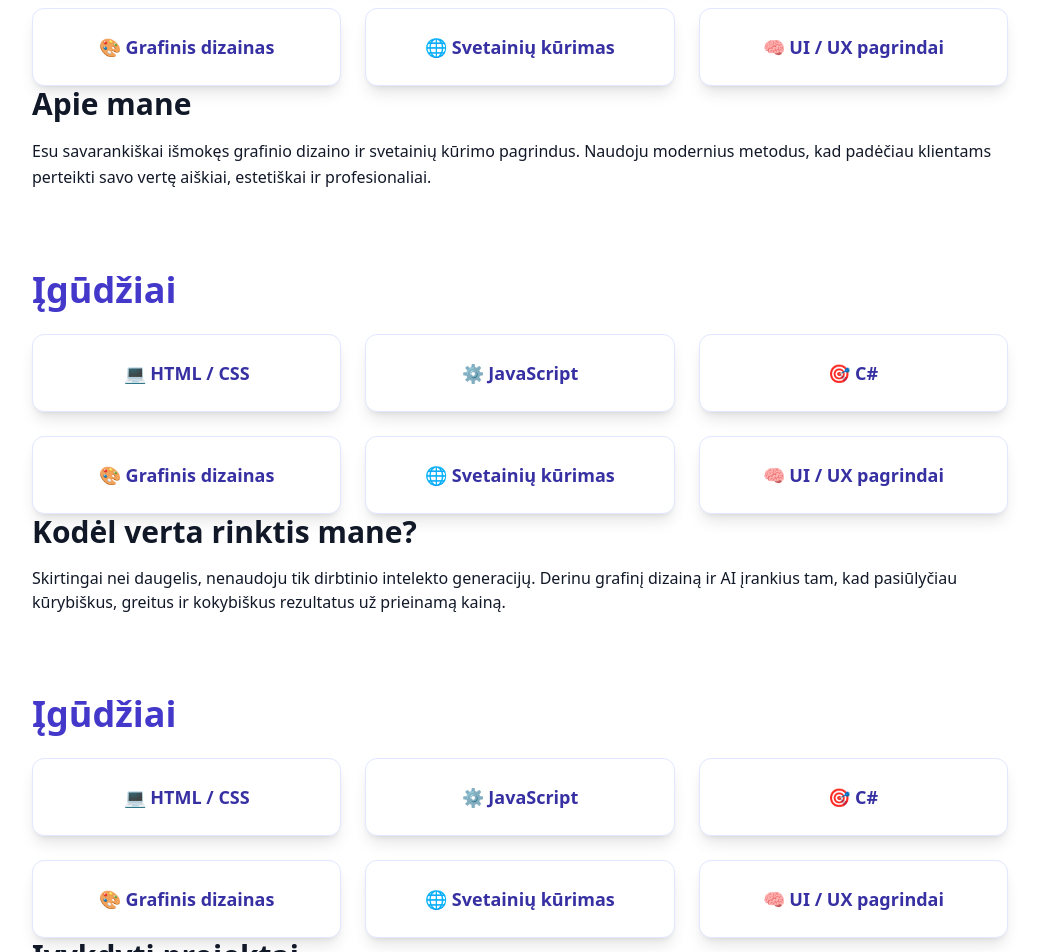
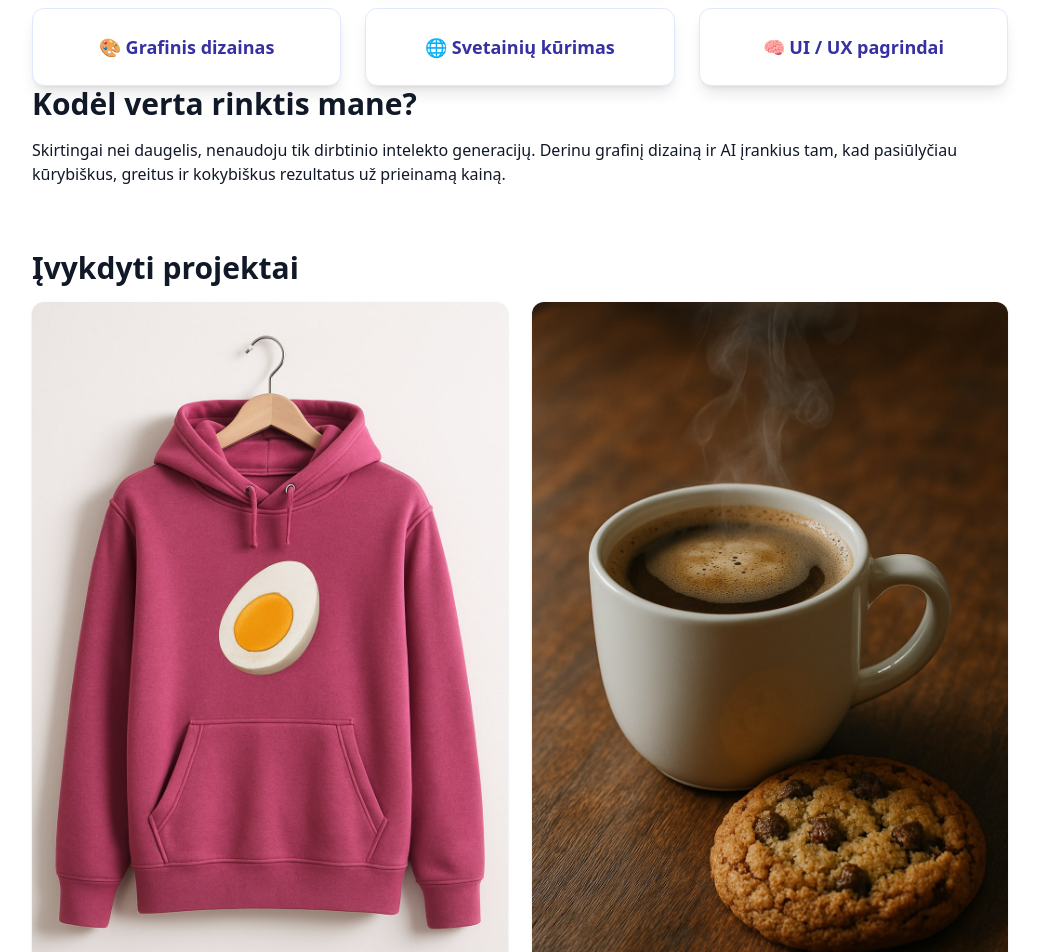
Before and after one commit to TrasherBartd/patrikas-portfolio, a React (Vite) app: page / in a window 1280 px wide. Shown: the part 440-1392 px from the top of the page, without its empty margins (120-1159 px from the left). Built offline with nearby package versions, Linux system fonts and the light colour scheme.

Commit message:
Update Portfolio.jsx

```diff
--- a/src/Portfolio.jsx
+++ b/src/Portfolio.jsx
@@ -1,5 +1,5 @@
 
-// FINAL FULL VERSION with all working components, no export issues, includes all sections
+// FINAL CLEANED VERSION with no duplicate skills section
 import { useState } from "react";
 import { Mail, Github, Linkedin } from "lucide-react";
 
@@ -50,7 +50,6 @@ export default function Portfolio() {
           </p>
         </header>
 
-
         <section className="mt-20 max-w-5xl mx-auto">
           <h2 className="text-4xl font-bold mb-6 text-indigo-700">{lang === 'lt' ? 'Įgūdžiai' : 'Skills'}</h2>
           <div className="grid grid-cols-2 sm:grid-cols-3 gap-6">
@@ -73,63 +72,11 @@ export default function Portfolio() {
         </section>
 
         <section className="mb-16">
-
-          <h2 className="text-3xl font-semibold mb-4">{lang === "lt" ? "Apie mane" : "About Me"}</h2>
-          <p className="leading-relaxed">{aboutText[lang]}</p>
-        </section>
-
-
-<section className="mt-20 max-w-5xl mx-auto">
-  <h2 className="text-4xl font-bold mb-6 text-indigo-700">{lang === 'lt' ? 'Įgūdžiai' : 'Skills'}</h2>
-  <div className="grid grid-cols-2 sm:grid-cols-3 gap-6">
-    {[
-      "💻 HTML / CSS",
-      "⚙️ JavaScript",
-      "🎯 C#",
-      "🎨 Grafinis dizainas",
-      "🌐 Svetainių kūrimas",
-      "🧠 UI / UX pagrindai"
-    ].map((skill, idx) => (
-      <div
-        key={idx}
-        className="bg-white dark:bg-gray-800 p-6 rounded-xl text-center shadow-lg border border-indigo-100 hover:scale-105 transition-transform hover:shadow-xl"
-      >
-        <p className="text-lg font-semibold text-indigo-800 dark:text-indigo-300">{skill}</p>
-      </div>
-    ))}
-  </div>
-</section>
-
-<section className="mb-16">
-
           <h2 className="text-3xl font-semibold mb-4">{lang === "lt" ? "Kodėl verta rinktis mane?" : "Why choose me?"}</h2>
           <p>{whyMeText[lang]}</p>
         </section>
 
-
-<section className="mt-20 max-w-5xl mx-auto">
-  <h2 className="text-4xl font-bold mb-6 text-indigo-700">{lang === 'lt' ? 'Įgūdžiai' : 'Skills'}</h2>
-  <div className="grid grid-cols-2 sm:grid-cols-3 gap-6">
-    {[
-      "💻 HTML / CSS",
-      "⚙️ JavaScript",
-      "🎯 C#",
-      "🎨 Grafinis dizainas",
-      "🌐 Svetainių kūrimas",
-      "🧠 UI / UX pagrindai"
-    ].map((skill, idx) => (
-      <div
-        key={idx}
-        className="bg-white dark:bg-gray-800 p-6 rounded-xl text-center shadow-lg border border-indigo-100 hover:scale-105 transition-transform hover:shadow-xl"
-      >
-        <p className="text-lg font-semibold text-indigo-800 dark:text-indigo-300">{skill}</p>
-      </div>
-    ))}
-  </div>
-</section>
-
         <section className="mb-16">
-
           <h2 className="text-3xl font-semibold mb-4">{lang === "lt" ? "Įvykdyti projektai" : "Completed Projects"}</h2>
           <div className="grid grid-cols-1 md:grid-cols-2 gap-6">
             <div>
@@ -147,30 +94,7 @@ export default function Portfolio() {
           </div>
         </section>
 
-
-<section className="mt-20 max-w-5xl mx-auto">
-  <h2 className="text-4xl font-bold mb-6 text-indigo-700">{lang === 'lt' ? 'Įgūdžiai' : 'Skills'}</h2>
-  <div className="grid grid-cols-2 sm:grid-cols-3 gap-6">
-    {[
-      "💻 HTML / CSS",
-      "⚙️ JavaScript",
-      "🎯 C#",
-      "🎨 Grafinis dizainas",
-      "🌐 Svetainių kūrimas",
-      "🧠 UI / UX pagrindai"
-    ].map((skill, idx) => (
-      <div
-        key={idx}
-        className="bg-white dark:bg-gray-800 p-6 rounded-xl text-center shadow-lg border border-indigo-100 hover:scale-105 transition-transform hover:shadow-xl"
-      >
-        <p className="text-lg font-semibold text-indigo-800 dark:text-indigo-300">{skill}</p>
-      </div>
-    ))}
-  </div>
-</section>
-
         <section className="mb-16">
-
           <h2 className="text-3xl font-semibold mb-4">{lang === "lt" ? "Atsiliepimai" : "Testimonials"}</h2>
           <div className="space-y-4">
             {feedbacks.map((fb, i) => (
```
Lines whose indentation alone changed are shown as unchanged.
